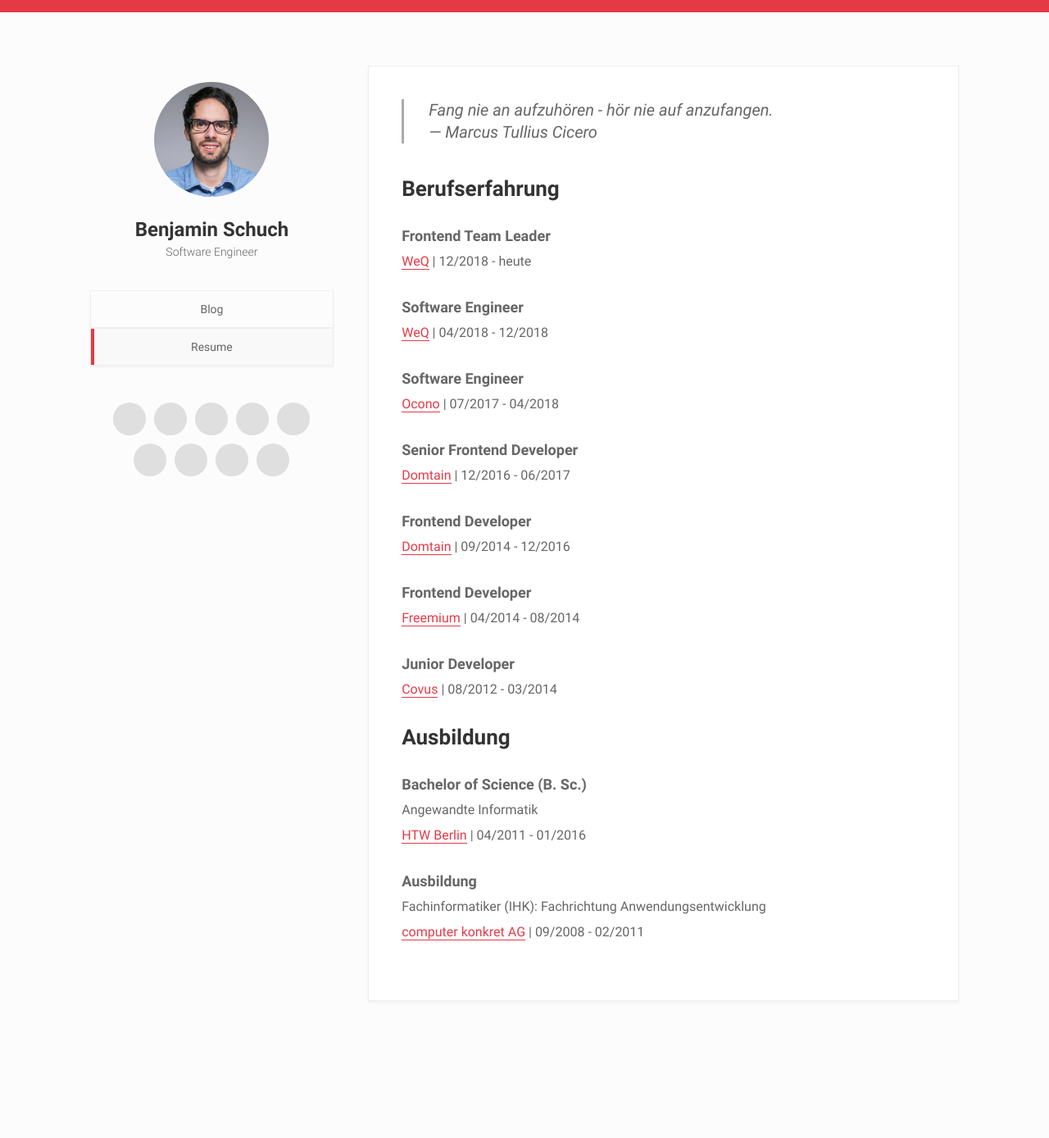
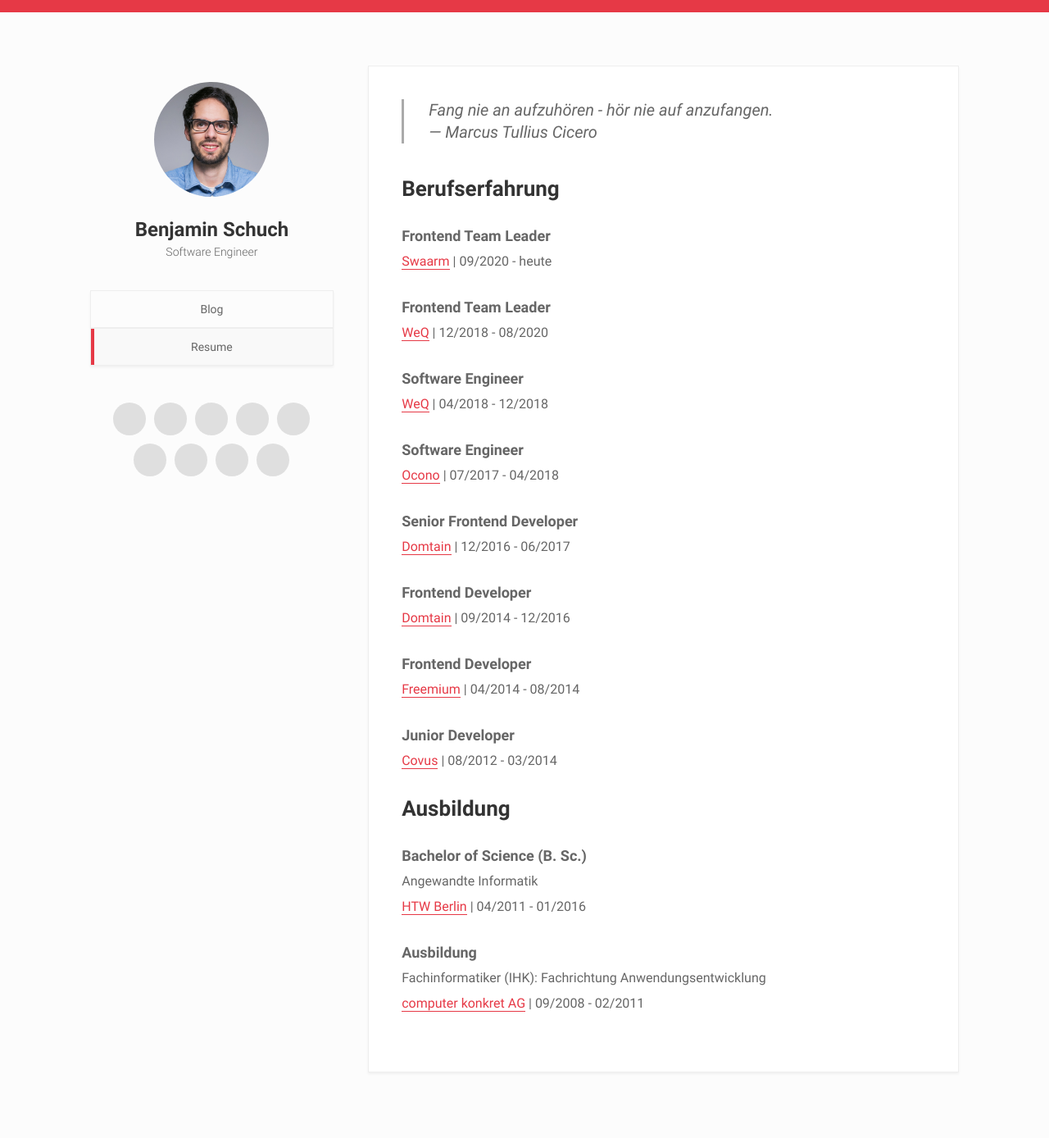
Before and after one commit to chillyistkult/chillyistkult.github.io, a Jekyll site: the page built from _pages/about/index.md, in a window 1280 px wide. Shown: the whole page at 82% size. Built offline with Jekyll 4.4.1, drawn with Linux system fonts in a browser that asks for light colours; comment, search, counter and statistics services are not loaded; before the commit the page ends 1301 px from its top, so only the background shows below that.

Commit message:
Update index.md

```diff
--- a/_pages/about/index.md
+++ b/_pages/about/index.md
@@ -14,21 +14,28 @@
 <dl>
     <dt>Frontend Team Leader</dt>
     <dd>
-        <a href="http://www.weq.com" target="_blank">WeQ</a> | 12/2018 - heute
+        <a href="https://www.swaarm.com" target="_blank">Swaarm</a> | 09/2020 - heute
+    </dd>
+</dl>
+
+<dl>
+    <dt>Frontend Team Leader</dt>
+    <dd>
+        <a href="https://www.weq.com" target="_blank">WeQ</a> | 12/2018 - 08/2020
     </dd>
 </dl>
 
 <dl>
     <dt>Software Engineer</dt>
     <dd>
-        <a href="http://www.weq.com" target="_blank">WeQ</a> | 04/2018 - 12/2018
+        <a href="https://www.weq.com" target="_blank">WeQ</a> | 04/2018 - 12/2018
     </dd>
 </dl>
 
 <dl>
     <dt>Software Engineer</dt>
     <dd>
-        <a href="http://www.ocono.de" target="_blank">Ocono</a> | 07/2017 - 04/2018
+      	<a href="http://www.covus.com" target="_blank">Ocono</a> | 07/2017 - 04/2018
     </dd>
 </dl>
 
```
